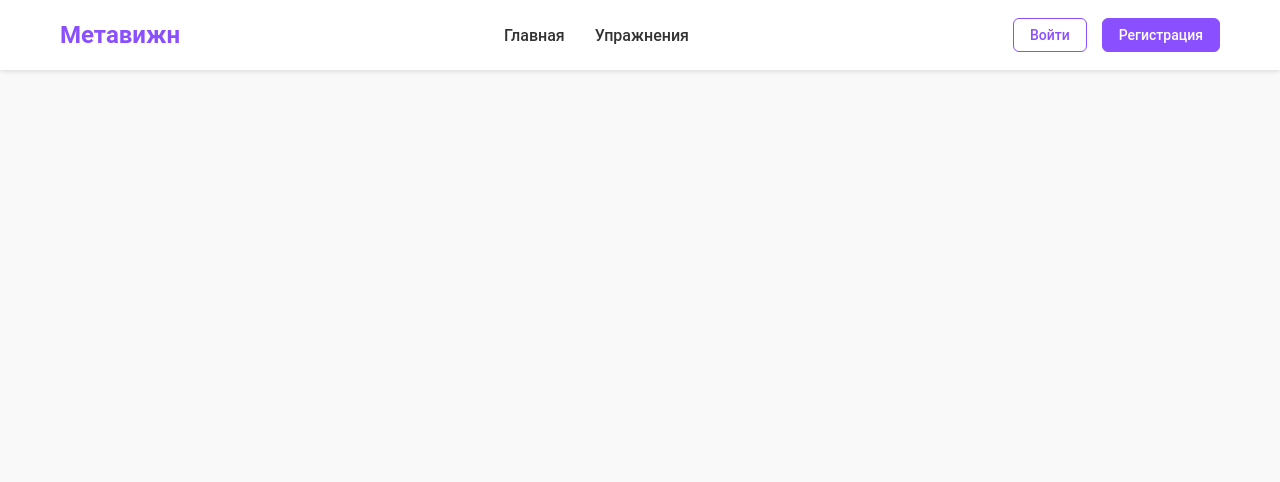
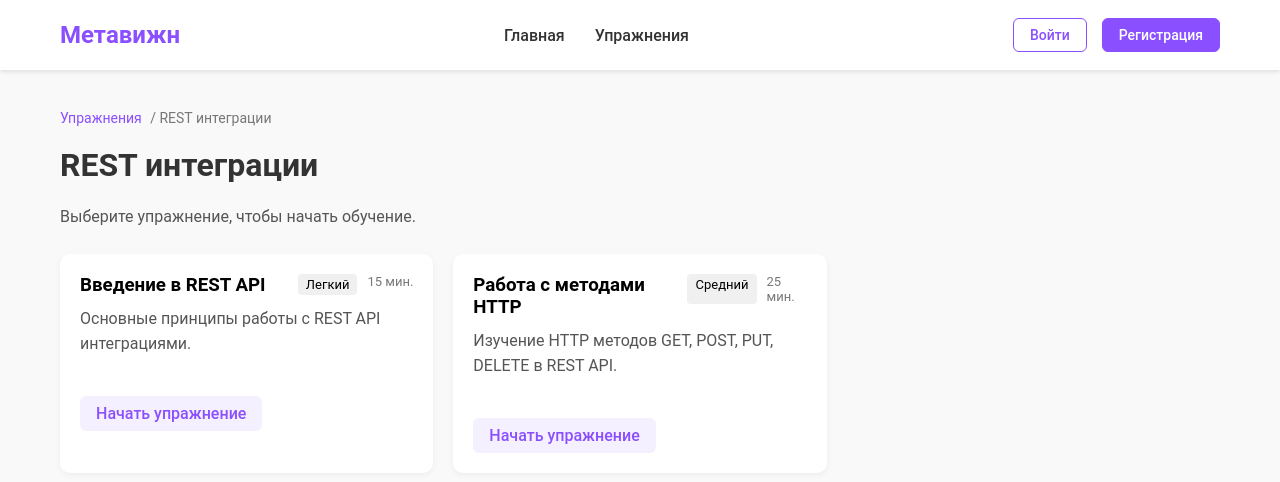
Before and after one commit to DanielGilyadov/X, a React (Create React App) app: page /exercises/Rest in a window 1280 px wide. Shown: the top 482 px of the page. Built offline with nearby package versions, Linux system fonts and the light colour scheme.

Commit message:
added a new page - ExercisesMenu

```diff
--- a/src/App.js
+++ b/src/App.js
@@ -4,6 +4,7 @@ import { BrowserRouter as Router, Routes, Route } from 'react-router-dom';
 import Navbar from './components/layout/Navbar';
 import Home from './pages/Home';
 import Exercises from './pages/Exercises';
+import ExercisesMenu from './pages/ExercisesMenu';
 import Login from './pages/Login';
 import Register from './pages/Register';
 import './App.css';
@@ -17,6 +18,7 @@ function App() {
           <Routes>
             <Route path="/" element={<Home />} />
             <Route path="/exercises" element={<Exercises />} />
+            <Route path="/exercises/:categoryId" element={<ExercisesMenu />} />
             <Route path="/login" element={<Login />} />
             <Route path="/register" element={<Register />} />
           </Routes>
--- a/src/pages/ExercisesMenu.js
+++ b/src/pages/ExercisesMenu.js
@@ -1,9 +1,78 @@
-import React from 'react'
+// src/pages/ExercisesMenu.js
+import React from 'react';
+import { Link, useParams } from 'react-router-dom';
+import './Pages.css';
+
+// Фиктивные данные для упражнений (в реальном приложении их можно загружать с сервера)
+const exercisesData = {
+  'Rest': [
+    {
+      id: 'rest-1',
+      title: 'Введение в REST API',
+      description: 'Основные принципы работы с REST API интеграциями.',
+      difficulty: 'Легкий',
+      time: '15 мин.'
+    },
+    {
+      id: 'rest-2',
+      title: 'Работа с методами HTTP',
+      description: 'Изучение HTTP методов GET, POST, PUT, DELETE в REST API.',
+      difficulty: 'Средний',
+      time: '25 мин.'
+    }
+  ]
+};
 
 const ExercisesMenu = () => {
+  const { categoryId } = useParams();
+
+  // Получение списка упражнений для выбранной категории
+  const exercises = exercisesData[categoryId] || [];
+
+  // Получение названия категории
+  const getCategoryTitle = () => {
+    switch(categoryId) {
+      case 'Rest':
+        return 'REST интеграции';
+      default:
+        return 'Упражнения';
+    }
+  };
+
   return (
-    <div>ExercisesMenu</div>
-  )
-}
+    <div className="page">
+      <div className="breadcrumbs">
+        <Link to="/exercises">Упражнения</Link> / {getCategoryTitle()}
+      </div>
 
-export default ExercisesMenu
+      <h1>{getCategoryTitle()}</h1>
+      <p>Выберите упражнение, чтобы начать обучение.</p>
+
+      <div className="exercises-container grid-layout">
+        {exercises.length > 0 ? (
+          exercises.map((exercise) => (
+            <div key={exercise.id} className="exercise-item">
+              <div className="exercise-header">
+                <h3>{exercise.title}</h3>
+                <div className="exercise-meta">
+                  <span className="difficulty">{exercise.difficulty}</span>
+                  <span className="time">{exercise.time}</span>
+                </div>
+              </div>
+              <p>{exercise.description}</p>
+              <Link to={`/exercises/${categoryId}/${exercise.id}`} className="start-exercise-button">
+                Начать упражнение
+              </Link>
+            </div>
+          ))
+        ) : (
+          <div className="error-message">
+            Упражнения для данной категории не найдены.
+          </div>
+        )}
+      </div>
+    </div>
+  );
+};
+
+export default ExercisesMenu;
```
